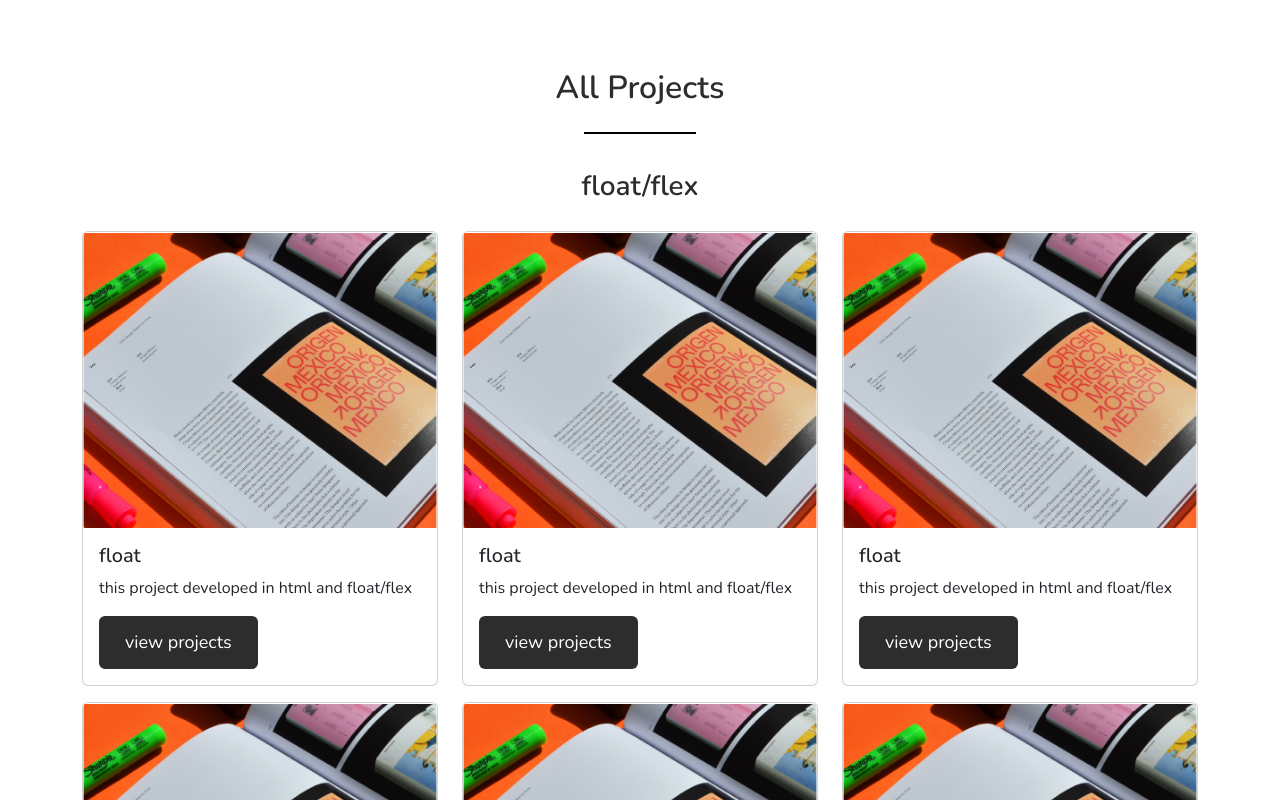
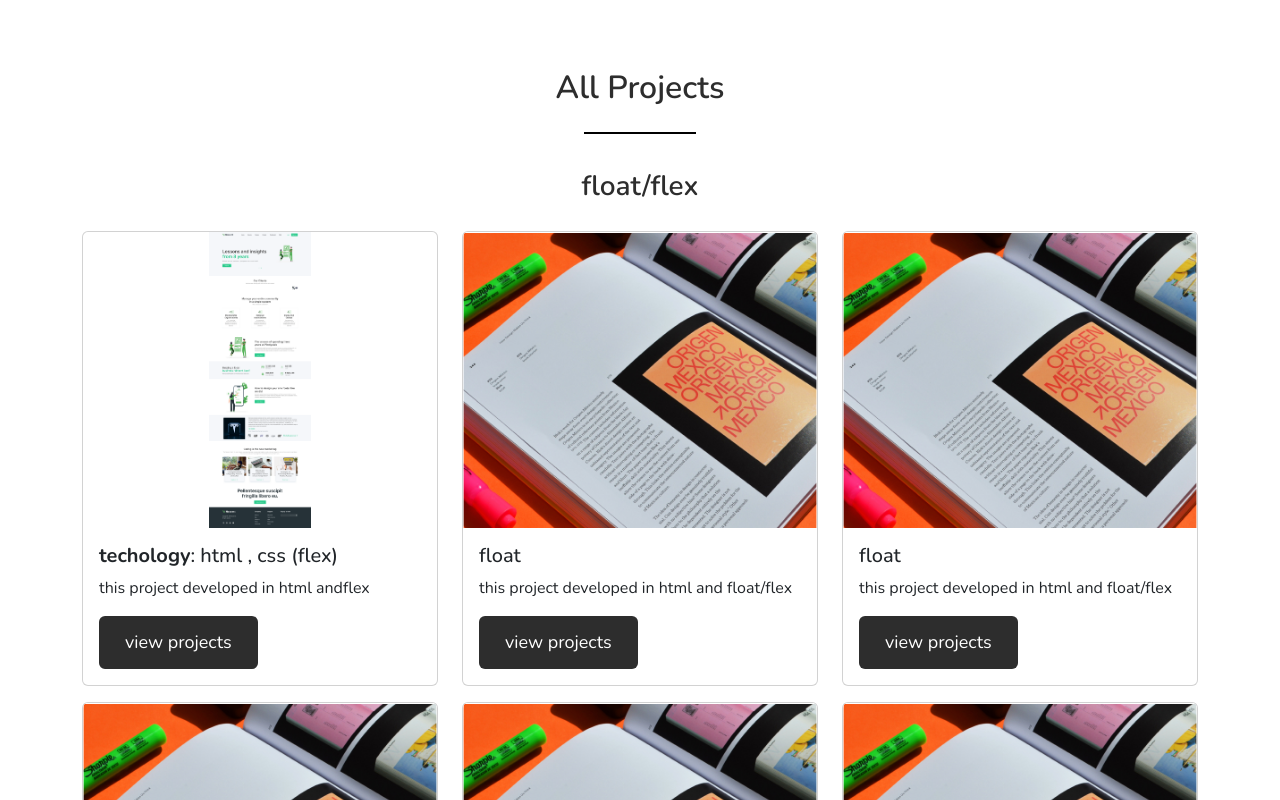
Before and after one commit to sohelkhan302012/sohelportfolio, a plain HTML site: page index.html in a window 1280 px wide. Shown: the part 634-1434 px from the top of the page. Drawn offline with nearby package versions, Linux system fonts and the light colour scheme.

Commit message:
add 1 project

```diff
--- a/css/flex code.css
+++ b/css/flex code.css
@@ -49,6 +49,7 @@ line-height: 42px;
 color: #2D2D2D;
 }
 
+
 .cta{
   padding: 15px 40px;
   background-color: #2D2D2D;
@@ -77,7 +78,9 @@ color: rgba(45, 45, 45, .7);
   display: inline-block;
   width: 10%;
 }
-
+.project-img{
+  height: 250px;
+}
 .cta:hover{
   background: #cdb5b5;
   color: #2D2D2D !important;
@@ -89,6 +92,9 @@ color: rgba(45, 45, 45, .7);
 @media (min-width: 768px) {
   .sec-padd-100{
     padding: 80px 0;
+  }
+  .project-img{
+    height: 200px;
   }
 }
 @media (min-width: 992px) {
@@ -122,7 +128,12 @@ color: rgba(45, 45, 45, .7);
   .para{
     font-size: 18px;
   }
+  .project-img{
+    height: 246px;
+  }
 }
 @media (min-width: 1200px) {
-
+  .project-img{
+    height: 296px;
+  }
 }
--- a/index.html
+++ b/index.html
@@ -47,11 +47,11 @@
             <div class="row row-gap-3">
                 <div class="col-xl-4 col-lg-4 col-md-4 col-sm-12 col-12">
                     <div class="card">
-                        <img src="images/Image.jpg" class="card-img-top" alt="#inbox?compose">
+                        <img src="images/nexcent.png" class="img-fluid project-img object-fit-contain" alt="nexcent">
                         <div class="card-body">
-                          <h5 class="card-title">float</h5>
-                          <p class="card-text">this project developed in html and float/flex</p>
-                          <a href="#" class="btn cta text-white cta-2">view projects</a>
+                          <h5 class="card-title"> <b>techology</b>: html , css (flex)</h5>
+                          <p class="card-text">this project developed in html andflex</p>
+                          <a href="https://sohelkhan302012.github.io/flex-task-nex/" class="btn cta text-white cta-2">view projects</a>
                         </div>
                       </div>
                 </div>
```
Also changed, not shown: images/nexcent.png (added).
